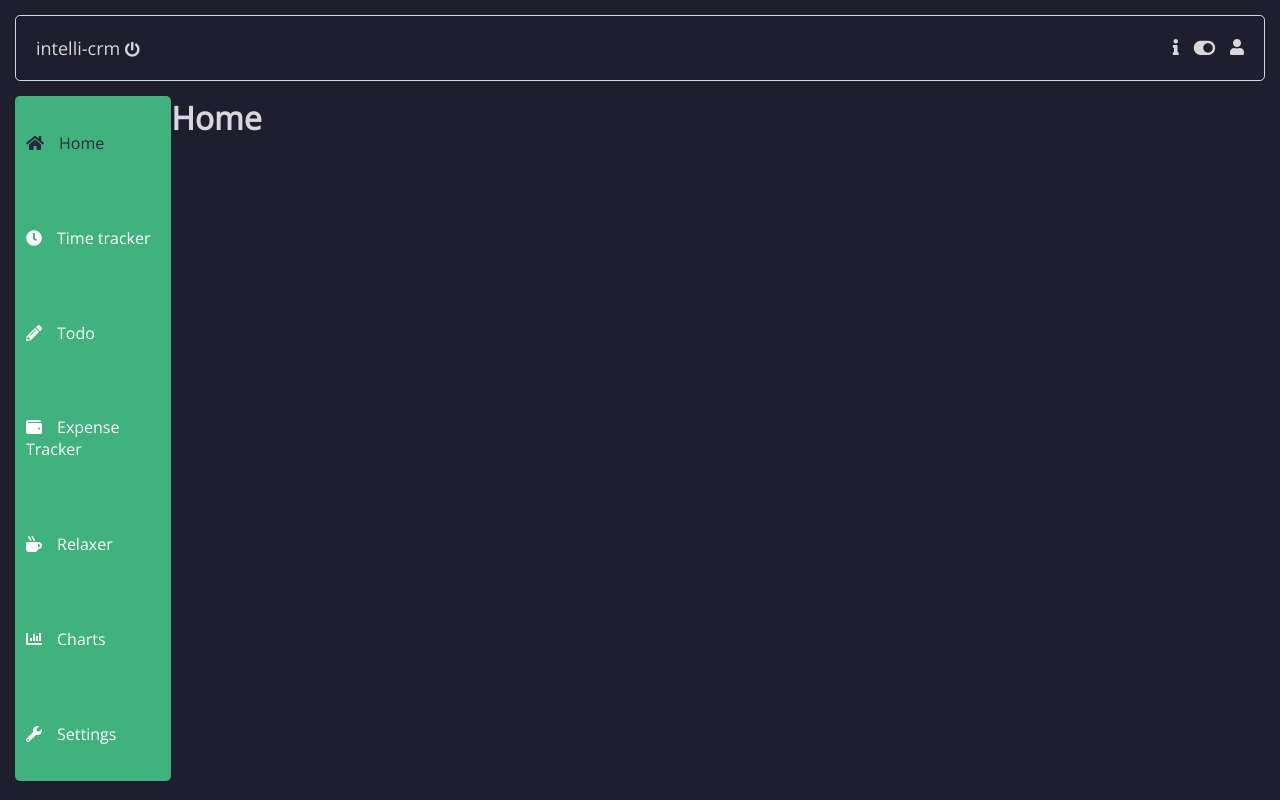
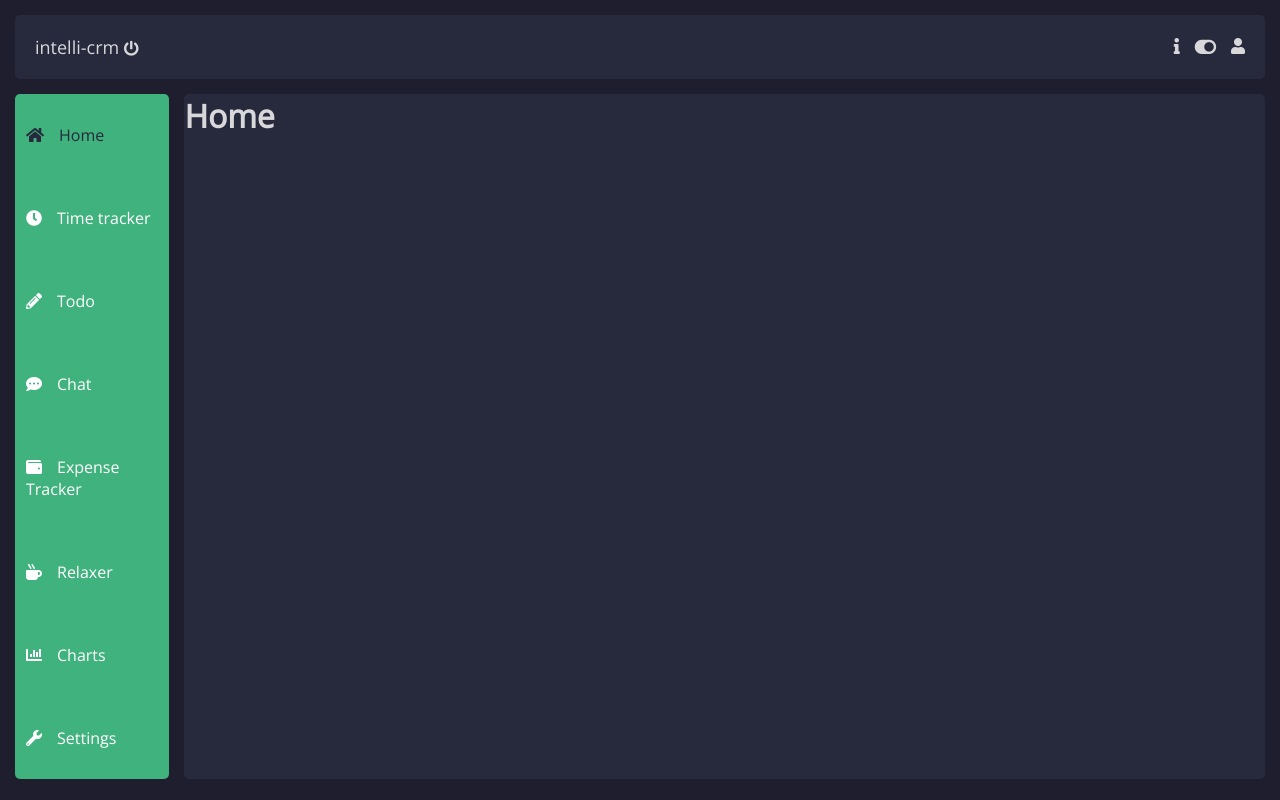
Before and after one commit to iskendev/Vue, a Vue app in the folder intelli-crm/: page / in a window 1280 px wide. Built offline with nearby package versions, Linux system fonts and the light colour scheme.

Commit message:
WIP: styling

```diff
--- a/intelli-crm/src/components/Sidebar.vue
+++ b/intelli-crm/src/components/Sidebar.vue
@@ -19,6 +19,7 @@ export default {
         { title: 'Home', icon: 'home', path: '/' },
         { title: 'Time tracker', icon: 'clock', path: '/time-tracker'},
         { title: 'Todo', icon: 'pencil-alt', path: '/todo'},
+        { title: 'Chat', icon: 'comment-dots', path: '/chat'},
         { title: 'Expense Tracker', icon: 'wallet', path: '/expense-tracker'},
         { title: 'Relaxer', icon: 'mug-hot', path: '/relaxer'},
         { title: 'Charts', icon: 'chart-bar', path: '/charts'},
--- a/intelli-crm/src/sass/_app.scss
+++ b/intelli-crm/src/sass/_app.scss
@@ -25,6 +25,10 @@ body {
 
     .view {
       flex: 7;
+      height: calc(100vh - 115px);
+      margin-left: 15px;
+      border-radius: 5px;
+      background-color: $bg-blueish;
     }
   }
 }
--- a/intelli-crm/src/sass/_navbar.scss
+++ b/intelli-crm/src/sass/_navbar.scss
@@ -4,9 +4,9 @@
   padding: 20px;
   display: flex;
   justify-content: space-between;
-  border: .5px solid $letters;
   border-radius: 5px;
   margin-bottom: 15px;
+  background-color: $bg-blueish;
 
   &-title {
     display: inline;
@@ -15,7 +15,11 @@
     cursor: pointer;
     color: $letters;
 
-    .fa-power-off { font-size: 1.5rem; }
+    &:hover {
+      color: white;
+    }
+
+    .fa-power-off { font-size: 1.5rem }
   }
 
   &-items {
@@ -27,6 +31,12 @@
         cursor: pointer;
         color: $letters;
 
+        i {
+          &:hover {
+            color: white;
+          }
+        }
+
         .fa-toggle-on,
         .fa-toggle-off {
           font-size: 1.9rem;
```
